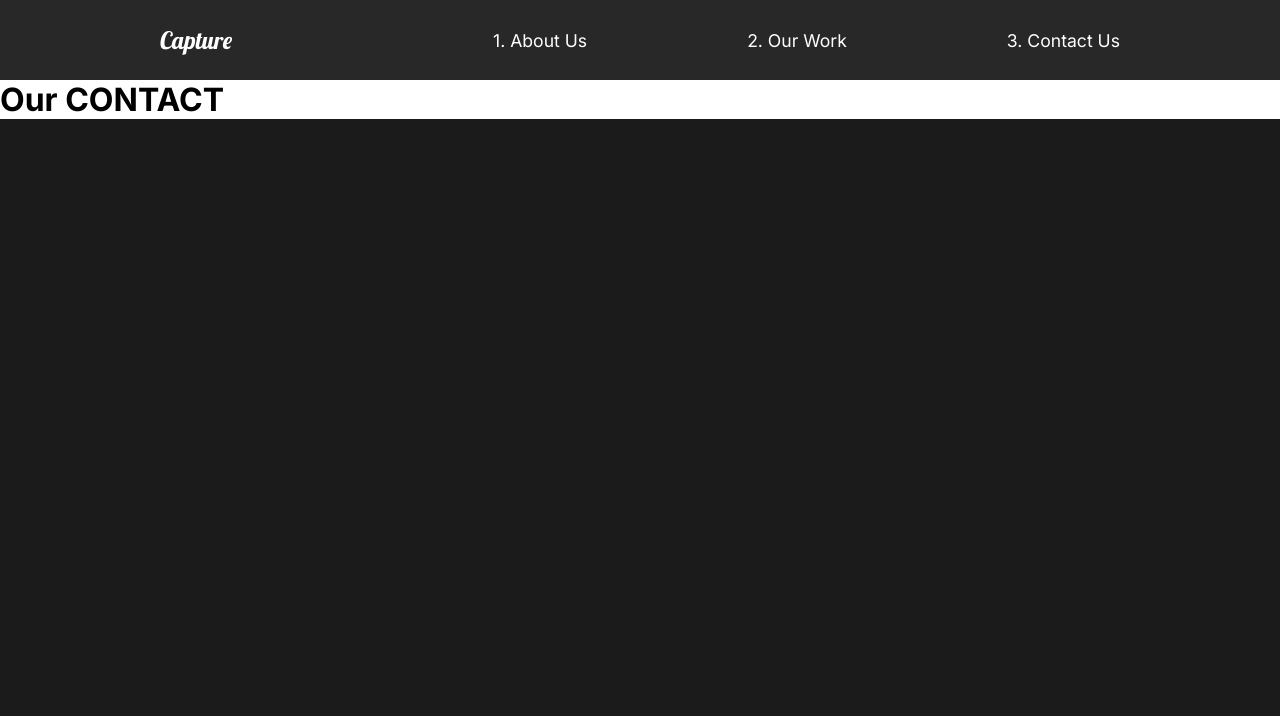
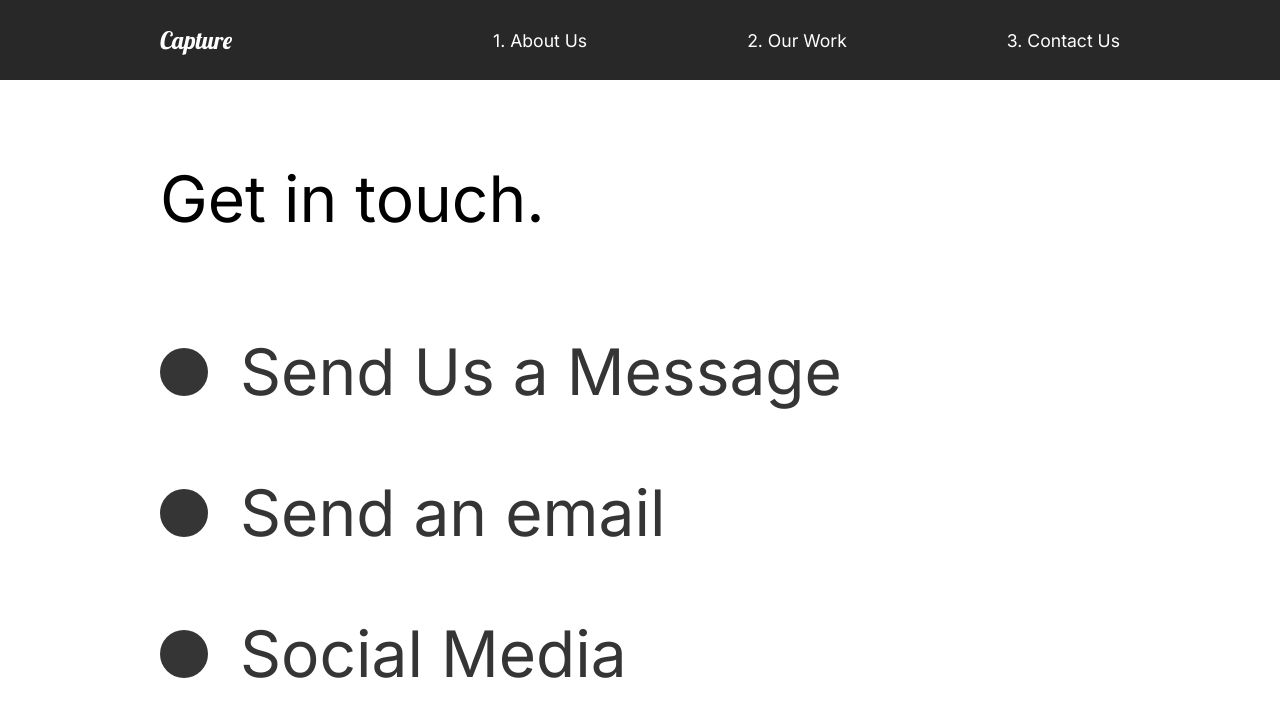
Before and after one commit to nikhilmishra101/photoclick, a React (Create React App) app: page /contact in a window 1280 px wide. Shown: the top 716 px of the page. Built offline with nearby package versions, Linux system fonts and the light colour scheme.

Commit message:
21.Adding Contact Information and Animation

```diff
--- a/src/pages/ContactUs.js
+++ b/src/pages/ContactUs.js
@@ -1,21 +1,75 @@
 import React from "react";
 //Animations
 import { motion } from "framer-motion";
-import { pageAnimation } from "../animation";
+import { pageAnimation, titleAnim } from "../animation";
 import styled from "styled-components";
 
 const ContactUs = () => {
   return (
-    <motion.div
+    <ContactStyle
       exit="exit"
       variants={pageAnimation}
       initial="hidden"
       animate="show"
       style={{ background: "#fff" }}
     >
-      <h1>Our CONTACT</h1>
-    </motion.div>
+      <Title>
+        <Hide>
+          <motion.h2 variants={titleAnim}>Get in touch.</motion.h2>
+        </Hide>
+      </Title>
+      <div>
+        <Hide>
+          <Social variants={titleAnim}>
+            <Circle />
+            <h2>Send Us a Message</h2>
+          </Social>
+        </Hide>
+        <Hide>
+          <Social variants={titleAnim}>
+            <Circle />
+            <h2>Send an email</h2>
+          </Social>
+        </Hide>
+        <Hide>
+          <Social variants={titleAnim}>
+            <Circle />
+            <h2>Social Media</h2>
+          </Social>
+        </Hide>
+      </div>
+    </ContactStyle>
   );
 };
 
+const ContactStyle = styled(motion.div)`
+  padding: 5rem 10rem;
+  color: #353535;
+  min-height: 90vh;
+`;
+
+const Title = styled.div`
+  margin-bottom: 4rem;
+  color: black;
+`;
+
+const Hide = styled.div`
+  overflow: hidden;
+`;
+
+const Circle = styled.div`
+  border-radius: 50%;
+  width: 3rem;
+  height: 3rem;
+  background: #353535;
+`;
+
+const Social = styled(motion.div)`
+  display: flex;
+  align-items: center;
+  h2 {
+    margin: 2rem;
+  }
+`;
+
 export default ContactUs;
```
Also changed, not shown: 1 other file (tests, documents, lock files or other folders).
